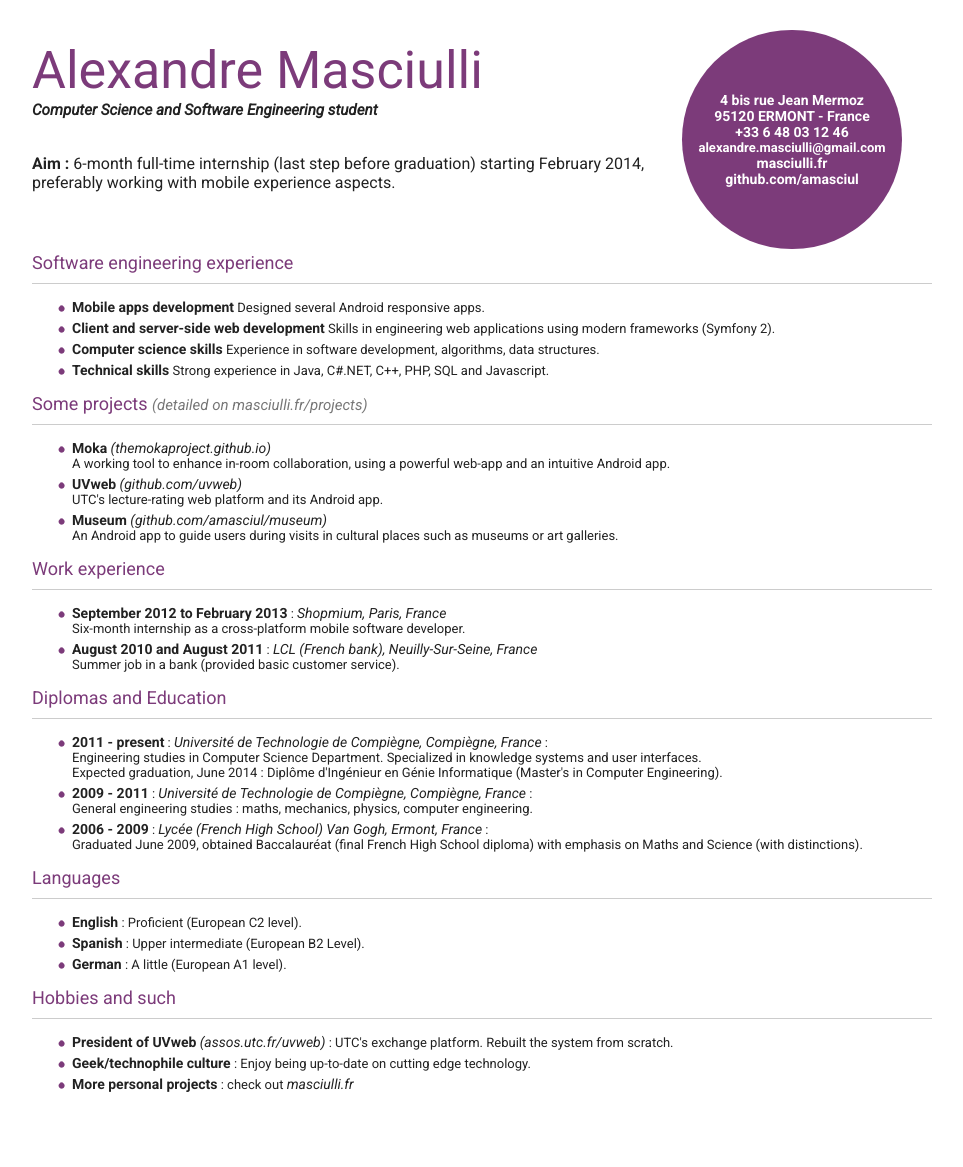
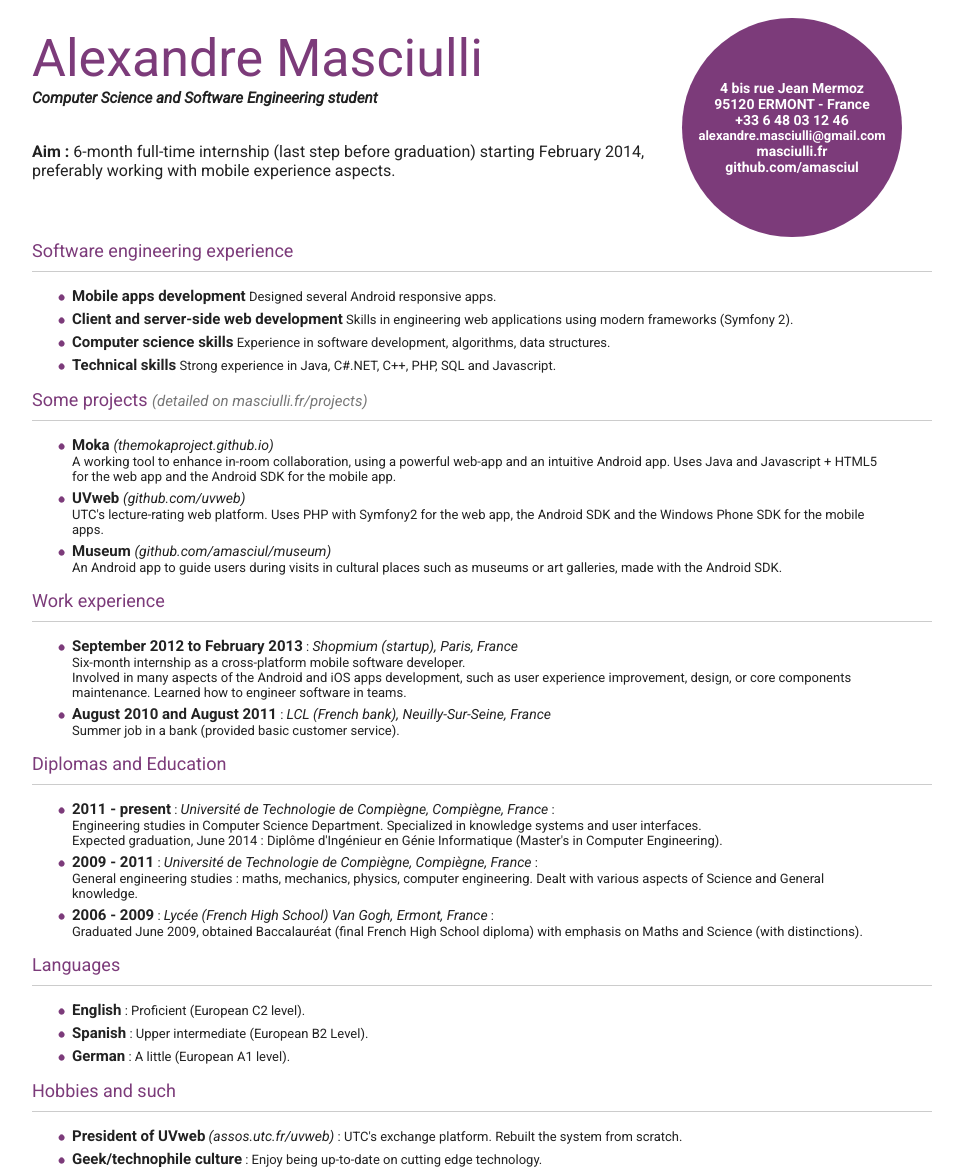
Before and after one commit to amasciul/amasciul.github.io, a PHP site: page /paper/resume.html in a window 1280 px wide. Shown: the top 1167 px of the page, without its empty margins (158-1121 px from the left). Before the commit the page ends 1092 px from the top, so only its background shows below. Run offline with PHP 8.4, Linux system fonts and the light colour scheme.

Commit message:
Add some text to paper resume

```diff
--- a/paper/resume.html
+++ b/paper/resume.html
@@ -67,15 +67,15 @@
 					<ul>
 						<li>
 							<span class="date">Moka </span><span class="place"><a href="http://themokaproject.github.io">(themokaproject.github.io)</a></span><br>
-				<div class="description">A working tool to enhance in-room collaboration, using a powerful web-app and an intuitive Android app.</div>
+							<div class="description">A working tool to enhance in-room collaboration, using a powerful web-app and an intuitive Android app. Uses Java and Javascript + HTML5 for the web app and the Android SDK for the mobile app.</div>
 						</li>
 						<li>
 							<span class="date">UVweb </span><span class="place"><a href="http://github.com/uvweb">(github.com/uvweb)</a></span><br>
-				<div class="description">UTC's lecture-rating web platform and its Android app.</div>
+							<div class="description">UTC's lecture-rating web platform. Uses PHP with Symfony2 for the web app, the Android SDK and the Windows Phone SDK for the mobile apps.</div>
 						</li>
 						<li>
 							<span class="date">Museum </span><span class="place"><a href="http://github.com/amasciul/museum">(github.com/amasciul/museum)</a></span><br>
-				<div class="description">An Android app to guide users during visits in cultural places such as museums or art galleries.</div>
+							<div class="description">An Android app to guide users during visits in cultural places such as museums or art galleries, made with the Android SDK.</div>
 						</li>
 					</ul>
 			</section>
@@ -83,8 +83,9 @@
 					<h1>Work experience</h1>
 					<ul>
 						<li>
-				<span class="date">September 2012 to February 2013</span> : <span class="place">Shopmium, Paris, France</span><br>
-				<div class="description">Six-month internship as a cross-platform mobile software developer.</div>
+							<span class="date">September 2012 to February 2013</span> : <span class="place">Shopmium (startup), Paris, France</span><br>
+							<div class="description">Six-month internship as a cross-platform mobile software developer.<br>
+							Involved in many aspects of the Android and iOS apps development, such as user experience improvement, design, or core components maintenance. Learned how to engineer software in teams.</div>
 						</li>
 						<li>
 							<span class="date">August 2010 and August 2011</span> : <span class="place">LCL (French bank), Neuilly-Sur-Seine, France</span><br>
@@ -102,7 +103,7 @@
 						</li>
 						<li>
 							<span class="date">2009 - 2011</span> : <span class="place">Université de Technologie de Compiègne, Compiègne, France</span> :
-				<div class="description">General engineering studies : maths, mechanics, physics, computer engineering.</div>
+							<div class="description">General engineering studies : maths, mechanics, physics, computer engineering. Dealt with various aspects of Science and General knowledge.</div>
 						</li>
 						<li>
 							<span class="date">2006 - 2009</span> : <span class="place">Lycée (French High School) Van Gogh, Ermont, France</span> :
@@ -138,10 +139,6 @@
 						</li>
 					</ul>
 			</section>
-
 		</div>
-		</div>
-
 	</body>
-
 </html>
--- a/paper/resumedesign.css
+++ b/paper/resumedesign.css
@@ -34,7 +34,6 @@ section h1, nav a
 
 }
 header{
-	margin-top:20px;
 	margin-bottom:20px;
 }
 header h1
@@ -317,7 +316,7 @@ h4 {
 
 .date{
 	font-weight: bold;
-	font-size: 14px;
+	font-size: 15px;
 }
 .date small {
 	font-weight: normal;
```
Lines whose indentation alone changed are shown as unchanged.
